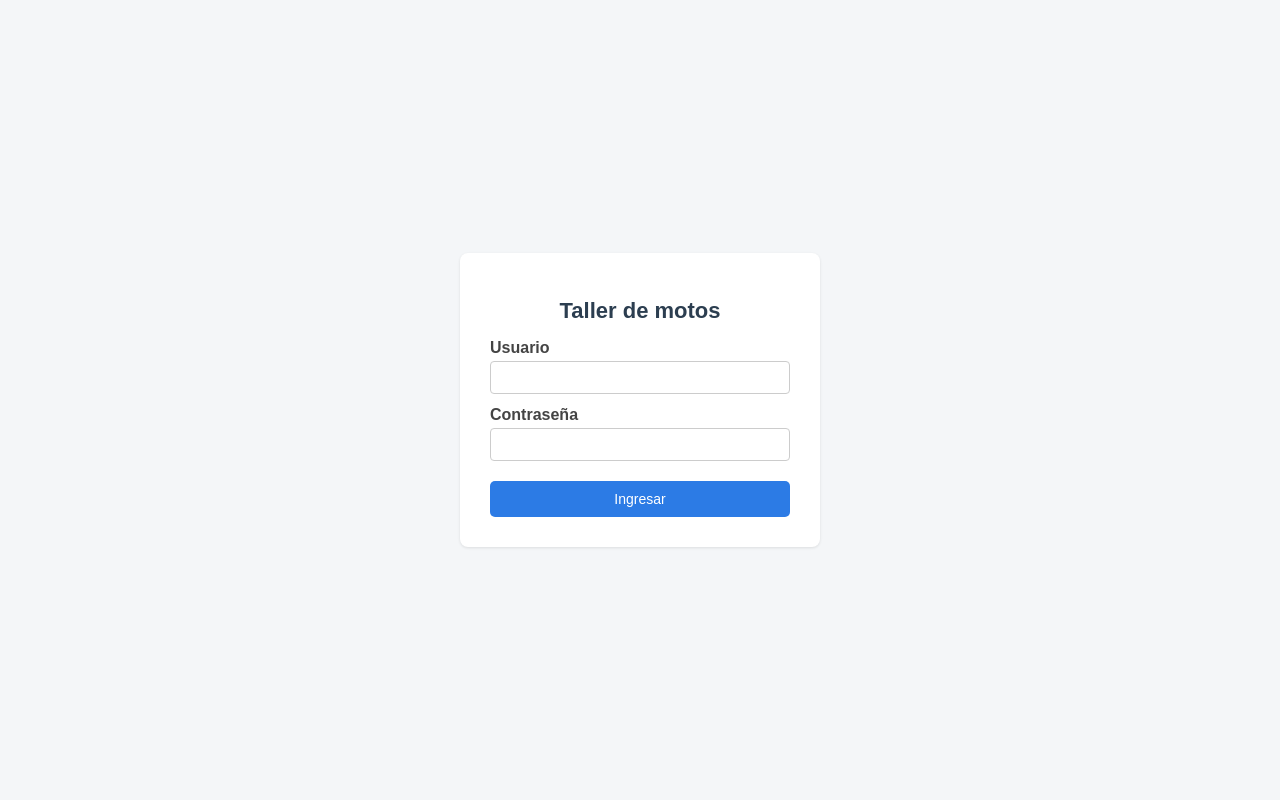
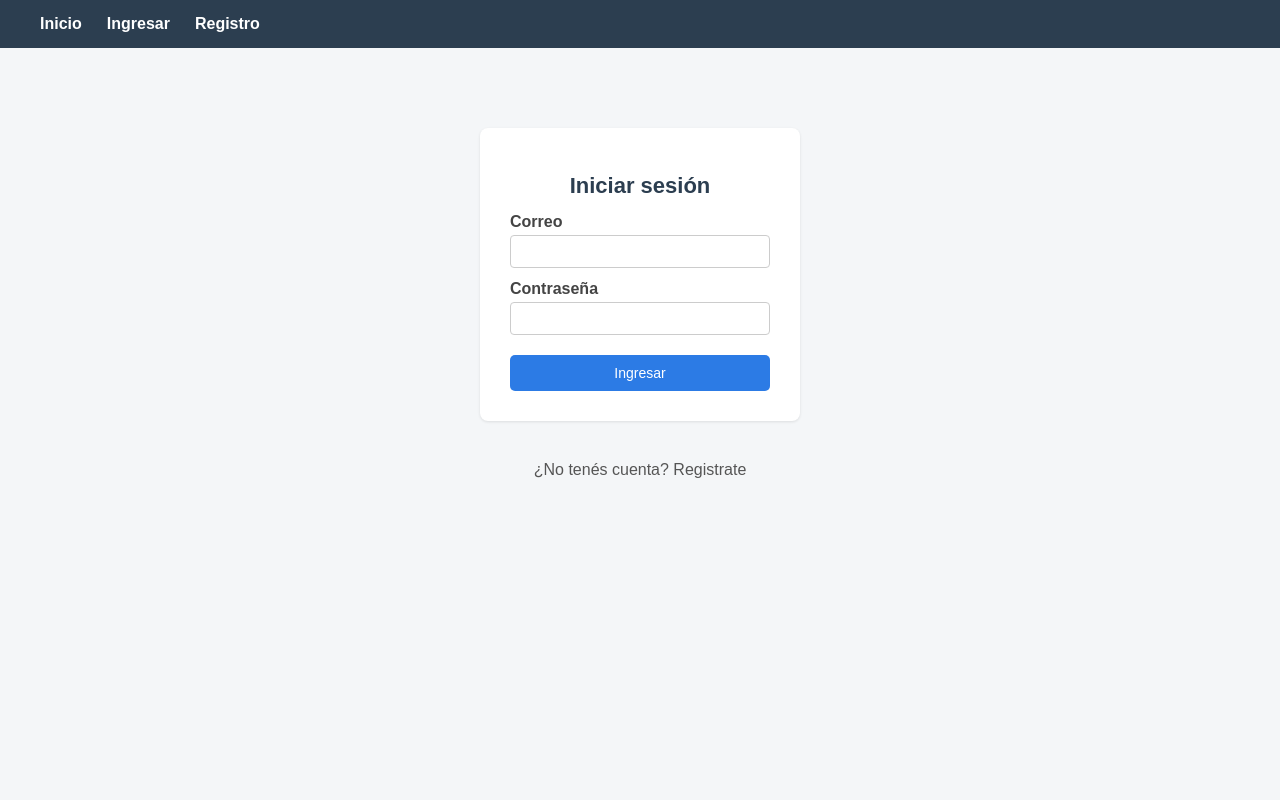
Before and after one commit to Ezequiel-seba/Proyecto_taller_motos, a Flask app: page /login in a window 1280 px wide. Run offline with Flask 3, Linux system fonts and the light colour scheme; some libraries are stand-ins or nearby versions.

Commit message:
inicio de pagina, ingresa, registro, foto para las motos y en servicio se ve el mecanico

```diff
--- a/app.py
+++ b/app.py
@@ -2,17 +2,25 @@ from flask import Flask, render_template, request, redirect, url_for, session
 from flask_mysqldb import MySQL
 from flask_bcrypt import Bcrypt
 import config
+import os
+from werkzeug.utils import secure_filename
 
 app = Flask(__name__)
 app.config.from_object(config)
 mysql = MySQL(app)
 bcrypt = Bcrypt(app)
 from functools import wraps
+UPLOAD_FOLDER = 'static/uploads/motos'
+EXTENSIONES_PERMITIDAS = {'png', 'jpg', 'jpeg'}
+app.config['UPLOAD_FOLDER'] = UPLOAD_FOLDER
+
+def extension_valida(nombre_archivo):
+    return '.' in nombre_archivo and nombre_archivo.rsplit('.', 1)[1].lower() in EXTENSIONES_PERMITIDAS
 
 def login_requerido(f):
     @wraps(f)
     def decorada(*args, **kwargs):
-        if 'usuario' not in session:
+        if 'correo' not in session:
             return redirect(url_for('login'))
         return f(*args, **kwargs)
     return decorada
@@ -87,7 +95,7 @@ def eliminar_cliente(id_cliente):
 def listar_motos():
     cur = mysql.connection.cursor()
     cur.execute("""SELECT motos.idmotos, motos.marca, motos.modelo, motos.patente,
-                          motos.ano, clientes.nombre, clientes.apellido, motos.idclientes
+                          motos.ano, clientes.nombre, clientes.apellido, motos.foto
                    FROM motos
                    JOIN clientes ON motos.idclientes = clientes.idclientes""")
     motos = cur.fetchall()
@@ -107,9 +115,15 @@ def nueva_moto():
         patente = request.form['patente'].strip()
         ano = request.form['ano']
 
-        cur.execute("""INSERT INTO motos (idclientes, marca, modelo, patente, ano)
-                       VALUES (%s, %s, %s, %s, %s)""",
-                    (idclientes, marca, modelo, patente, ano))
+        nombre_foto = None
+        archivo = request.files.get('foto')
+        if archivo and archivo.filename != '' and extension_valida(archivo.filename):
+            nombre_foto = secure_filename(f"{patente}_{archivo.filename}")
+            archivo.save(os.path.join(app.config['UPLOAD_FOLDER'], nombre_foto))
+
+        cur.execute("""INSERT INTO motos (idclientes, marca, modelo, patente, ano, foto)
+                       VALUES (%s, %s, %s, %s, %s, %s)""",
+                    (idclientes, marca, modelo, patente, ano, nombre_foto))
         mysql.connection.commit()
         cur.close()
         return redirect(url_for('listar_motos'))
@@ -132,16 +146,24 @@ def editar_moto(id_moto):
         patente = request.form['patente'].strip()
         ano = request.form['ano']
 
+        cur.execute("SELECT foto FROM motos WHERE idmotos=%s", (id_moto,))
+        foto_actual = cur.fetchone()[0]
+        nombre_foto = foto_actual
+
+        archivo = request.files.get('foto')
+        if archivo and archivo.filename != '' and extension_valida(archivo.filename):
+            nombre_foto = secure_filename(f"{patente}_{archivo.filename}")
+            archivo.save(os.path.join(app.config['UPLOAD_FOLDER'], nombre_foto))
+
         cur.execute("""UPDATE motos SET idclientes=%s, marca=%s, modelo=%s,
-                       patente=%s, ano=%s WHERE idmotos=%s""",
-                    (idclientes, marca, modelo, patente, ano, id_moto))
+                       patente=%s, ano=%s, foto=%s WHERE idmotos=%s""",
+                    (idclientes, marca, modelo, patente, ano, nombre_foto, id_moto))
         mysql.connection.commit()
         cur.close()
         return redirect(url_for('listar_motos'))
 
     cur.execute("SELECT * FROM motos WHERE idmotos=%s", (id_moto,))
     moto = cur.fetchone()
-
     cur.execute("SELECT idclientes, nombre, apellido FROM clientes")
     clientes = cur.fetchall()
     cur.close()
@@ -165,9 +187,11 @@ def listar_reparaciones_servicios():
     cur.execute("""SELECT servicios.idservicios, servicios.Descripcion,
                           servicios.fecha_ingreso, servicios.fecha_salida,
                           servicios.costo, servicios.estado,
-                          motos.marca, motos.modelo, motos.patente, motos.idmotos
+                          motos.marca, motos.modelo, motos.patente, motos.idmotos,
+                          mecanicos.nombre, mecanicos.apellido
                    FROM servicios
-                   JOIN motos ON servicios.idmotos = motos.idmotos""")
+                   JOIN motos ON servicios.idmotos = motos.idmotos
+                   JOIN mecanicos ON servicios.idmecanicos = mecanicos.idmecanicos""")
     reparaciones = cur.fetchall()
     cur.close()
     return render_template('servicios.html', reparaciones=reparaciones)
@@ -177,47 +201,48 @@ def listar_reparaciones_servicios():
 @login_requerido
 def nuevo_servicio():
     cur = mysql.connection.cursor()
-
     if request.method == 'POST':
         idmotos = request.form['idmotos']
+        idmecanicos = request.form['idmecanicos']
         descripcion = request.form['descripcion'].strip()
         fecha_ingreso = request.form['fecha_ingreso']
         fecha_salida = request.form['fecha_salida'] or None
         costo = request.form['costo']
         estado = request.form['estado']
 
-        cur.execute("""INSERT INTO servicios (idmotos, Descripcion, fecha_ingreso,
-                       fecha_salida, costo, estado)
-                       VALUES (%s, %s, %s, %s, %s, %s)""",
-                    (idmotos, descripcion, fecha_ingreso, fecha_salida, costo, estado))
+        cur.execute("""INSERT INTO servicios (idmotos, idmecanicos, Descripcion,
+                       fecha_ingreso, fecha_salida, costo, estado)
+                       VALUES (%s, %s, %s, %s, %s, %s, %s)""",
+                    (idmotos, idmecanicos, descripcion, fecha_ingreso, fecha_salida, costo, estado))
         mysql.connection.commit()
         cur.close()
         return redirect(url_for('listar_reparaciones_servicios'))
 
-    cur.execute("""SELECT motos.idmotos, motos.marca, motos.modelo, motos.patente
-                   FROM motos""")
+    cur.execute("SELECT idmotos, marca, modelo, patente FROM motos")
     motos = cur.fetchall()
+    cur.execute("SELECT idmecanicos, nombre, apellido FROM mecanicos")
+    mecanicos = cur.fetchall()
     cur.close()
-    return render_template('form_servicio.html', reparacion=None, motos=motos)
+    return render_template('form_servicio.html', reparacion=None, motos=motos, mecanicos=mecanicos)
 
 # MODIFICACIÓN servicio (Update)
 @app.route('/servicios/editar/<int:id_reparacion>', methods=['GET', 'POST'])
 @login_requerido
 def editar_servicio(id_reparacion):
     cur = mysql.connection.cursor()
-
     if request.method == 'POST':
         idmotos = request.form['idmotos']
+        idmecanicos = request.form['idmecanicos']
         descripcion = request.form['descripcion'].strip()
         fecha_ingreso = request.form['fecha_ingreso']
         fecha_salida = request.form['fecha_salida'] or None
         costo = request.form['costo']
         estado = request.form['estado']
 
-        cur.execute("""UPDATE servicios SET idmotos=%s, Descripcion=%s,
+        cur.execute("""UPDATE servicios SET idmotos=%s, idmecanicos=%s, Descripcion=%s,
                        fecha_ingreso=%s, fecha_salida=%s, costo=%s, estado=%s
                        WHERE idservicios=%s""",
-                    (idmotos, descripcion, fecha_ingreso, fecha_salida, costo,
+                    (idmotos, idmecanicos, descripcion, fecha_ingreso, fecha_salida, costo,
                      estado, id_reparacion))
         mysql.connection.commit()
         cur.close()
@@ -225,11 +250,12 @@ def editar_servicio(id_reparacion):
 
     cur.execute("SELECT * FROM servicios WHERE idservicios=%s", (id_reparacion,))
     reparacion = cur.fetchone()
-
     cur.execute("SELECT idmotos, marca, modelo, patente FROM motos")
     motos = cur.fetchall()
+    cur.execute("SELECT idmecanicos, nombre, apellido FROM mecanicos")
+    mecanicos = cur.fetchall()
     cur.close()
-    return render_template('form_servicio.html', reparacion=reparacion, motos=motos)
+    return render_template('form_servicio.html', reparacion=reparacion, motos=motos, mecanicos=mecanicos)
 
 # BAJA servicio (Delete)
 @app.route('/servicios/eliminar/<int:id_reparacion>')
@@ -323,31 +349,61 @@ def historial_moto(id_moto):
 
     return render_template('historial_moto.html', moto=moto, reparaciones=reparaciones)
 
+@app.route('/')
+def index():
+    return render_template('index.html')
+
 # LOGIN
 @app.route('/login', methods=['GET', 'POST'])
 def login():
     if request.method == 'POST':
-        usuario = request.form['usuario'].strip()
+        correo = request.form['correo'].strip()
         contrasena = request.form['contrasena']
 
         cur = mysql.connection.cursor()
-        cur.execute("SELECT * FROM usuarios WHERE usuario=%s", (usuario,))
+        cur.execute("SELECT * FROM usuarios WHERE correo=%s", (correo,))
         usuario_db = cur.fetchone()
         cur.close()
 
         if usuario_db and bcrypt.check_password_hash(usuario_db[2], contrasena):
-            session['usuario'] = usuario_db[1]
+            session['correo'] = usuario_db[1]
             return redirect(url_for('listar_clientes'))
         else:
-            return render_template('login.html', error="Usuario o contraseña incorrectos.")
+            return render_template('login.html', error="Correo o contraseña incorrectos.")
 
     return render_template('login.html', error=None)
 
 # LOGOUT
 @app.route('/logout')
 def logout():
-    session.pop('usuario', None)
-    return redirect(url_for('login'))
+    session.pop('correo', None)
+    return redirect(url_for('index'))
+
+# REGISTRO
+@app.route('/registro', methods=['GET', 'POST'])
+def registro():
+    if request.method == 'POST':
+        correo = request.form['correo'].strip()
+        contrasena = request.form['contrasena']
+        confirmar = request.form['confirmar']
+
+        if contrasena != confirmar:
+            return render_template('registro.html', error="Las contraseñas no coinciden.")
+
+        cur = mysql.connection.cursor()
+        cur.execute("SELECT idusuarios FROM usuarios WHERE correo=%s", (correo,))
+        if cur.fetchone():
+            cur.close()
+            return render_template('registro.html', error="Ese correo ya está registrado.")
+
+        hash_contrasena = bcrypt.generate_password_hash(contrasena).decode('utf-8')
+        cur.execute("INSERT INTO usuarios (correo, contrasena) VALUES (%s, %s)",
+                    (correo, hash_contrasena))
+        mysql.connection.commit()
+        cur.close()
+        return redirect(url_for('login'))
+
+    return render_template('registro.html', error=None)
 
 if __name__ == '__main__':
     app.run(debug=True)
--- /dev/null
+++ b/templates/base_publico.html
@@ -0,0 +1,32 @@
+<!DOCTYPE html>
+<html>
+<head>
+    <title>{% block title %}Taller de motos{% endblock %}</title>
+    <style>
+        * { box-sizing: border-box; }
+        body { font-family: Arial, Helvetica, sans-serif; background-color: #f4f6f8; margin: 0; color: #333; }
+        .navbar { background-color: #2c3e50; padding: 15px 40px; display: flex; gap: 25px; }
+        .navbar a { color: white; text-decoration: none; font-weight: bold; }
+        .navbar a:hover { text-decoration: underline; }
+        .contenido { padding: 40px; }
+        h1 { color: #2c3e50; }
+        form { background-color: white; padding: 30px; border-radius: 8px; box-shadow: 0 1px 3px rgba(0,0,0,0.1); max-width: 320px; margin: 40px auto; }
+        label { display: block; margin-top: 12px; margin-bottom: 4px; font-weight: bold; color: #444; }
+        input { width: 100%; padding: 8px; border: 1px solid #ccc; border-radius: 4px; box-sizing: border-box; }
+        button { margin-top: 20px; width: 100%; background-color: #2c7be5; color: white; border: none;
+                  padding: 10px; border-radius: 5px; cursor: pointer; font-size: 14px; }
+        .error { color: #e63946; text-align: center; margin-top: 10px; }
+        .volver { display: block; text-align: center; margin-top: 15px; color: #555; text-decoration: none; }
+    </style>
+</head>
+<body>
+    <div class="navbar">
+        <a href="{{ url_for('index') }}">Inicio</a>
+        <a href="{{ url_for('login') }}">Ingresar</a>
+        <a href="{{ url_for('registro') }}">Registro</a>
+    </div>
+    <div class="contenido">
+        {% block contenido %}{% endblock %}
+    </div>
+</body>
+</html>
--- a/templates/login.html
+++ b/templates/login.html
@@ -1,45 +1,14 @@
-<!DOCTYPE html>
-<html>
-<head>
-    <title>Iniciar sesión</title>
-    <style>
-        body {
-            font-family: Arial, Helvetica, sans-serif;
-            background-color: #f4f6f8;
-            display: flex;
-            justify-content: center;
-            align-items: center;
-            height: 100vh;
-            margin: 0;
-        }
-        form {
-            background-color: white;
-            padding: 30px;
-            border-radius: 8px;
-            box-shadow: 0 1px 3px rgba(0,0,0,0.1);
-            width: 300px;
-        }
-        h1 { color: #2c3e50; text-align: center; font-size: 22px; }
-        label { display: block; margin-top: 12px; margin-bottom: 4px; font-weight: bold; color: #444; }
-        input { width: 100%; padding: 8px; border: 1px solid #ccc; border-radius: 4px; box-sizing: border-box; }
-        button {
-            margin-top: 20px; width: 100%; background-color: #2c7be5; color: white; border: none;
-            padding: 10px; border-radius: 5px; cursor: pointer; font-size: 14px;
-        }
-        .error { color: #e63946; text-align: center; margin-top: 10px; }
-    </style>
-</head>
-<body>
+{% extends "base_publico.html" %}
+{% block title %}Ingresar{% endblock %}
+{% block contenido %}
     <form method="POST">
-        <h1>Taller de motos</h1>
-        <label>Usuario</label>
-        <input type="text" name="usuario" required>
+        <h1 style="text-align:center; font-size:22px;">Iniciar sesión</h1>
+        <label>Correo</label>
+        <input type="email" name="correo" required>
         <label>Contraseña</label>
         <input type="password" name="contrasena" required>
         <button type="submit">Ingresar</button>
-        {% if error %}
-        <p class="error">{{ error }}</p>
-        {% endif %}
+        {% if error %}<p class="error">{{ error }}</p>{% endif %}
     </form>
-</body>
-</html>
+    <a href="{{ url_for('registro') }}" class="volver">¿No tenés cuenta? Registrate</a>
+{% endblock %}
--- a/templates/servicios.html
+++ b/templates/servicios.html
@@ -6,7 +6,7 @@
     <table>
         <tr>
             <th>Moto</th><th>Descripción</th><th>Ingreso</th><th>Salida</th>
-            <th>Costo</th><th>Estado</th><th>Acciones</th>
+            <th>Costo</th><th>Estado</th><th>Mecánico</th><th>Acciones</th>
         </tr>
         {% for r in reparaciones %}
         <tr>
@@ -16,6 +16,7 @@
             <td>{{ r[3] if r[3] else '-' }}</td>
             <td>${{ r[4] }}</td>
             <td class="estado-{{ r[5] }}">{{ r[5] }}</td>
+            <td>{{ r[10] }} {{ r[11] }}</td>
             <td>
                 <a href="{{ url_for('editar_servicio', id_reparacion=r[0]) }}" class="accion-editar">Editar</a>
                 <a href="{{ url_for('eliminar_servicio', id_reparacion=r[0]) }}" class="accion-eliminar"
```
Also changed, not shown: templates/form_moto.html (+7 -1 lines), templates/form_servicio.html (+9 -0 lines), templates/index.html (added, +12 -0 lines), templates/motos.html (+8 -0 lines), templates/registro.html (added, +16 -0 lines), static/uploads/motos/dfg567_Honda_wave.jpg (added).
